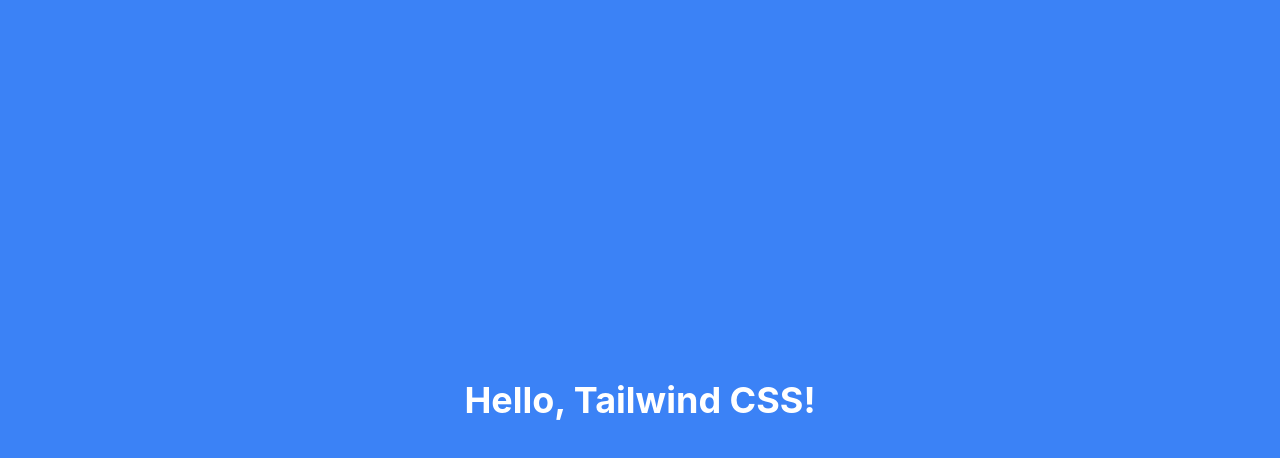
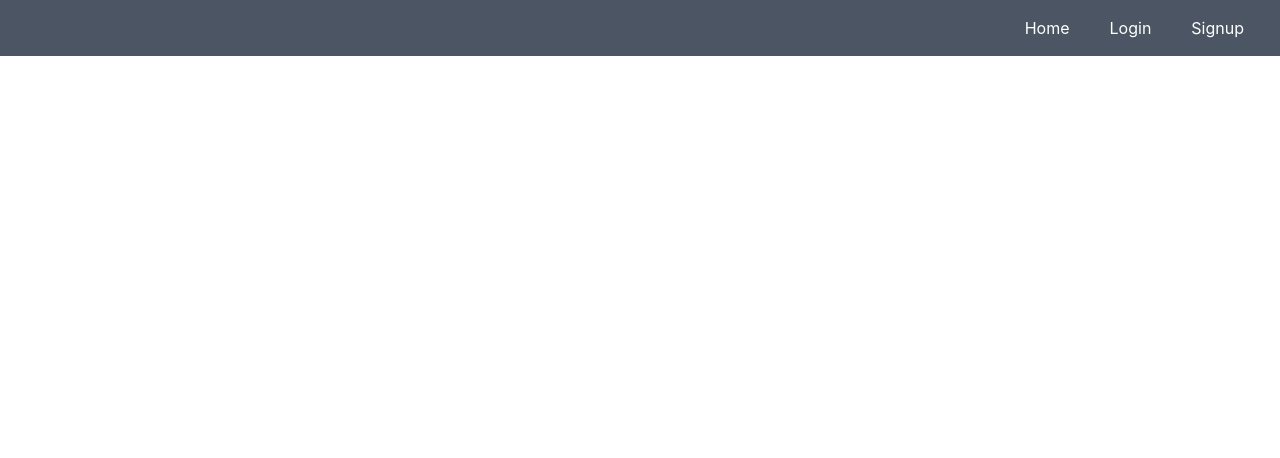
Before and after one commit to sam6akj/connectaid, a React (Create React App) app in the folder front-end/: page / in a window 1280 px wide. Shown: the top 458 px of the page. Built offline with nearby package versions, Linux system fonts and the light colour scheme.

Commit message:
added navbar.jsx

```diff
--- a/front-end/src/App.js
+++ b/front-end/src/App.js
@@ -1,9 +1,10 @@
 import './App.css';
+import NavBar from './components/NavBar';
 
 function App() {
   return (
-    <div className="min-h-screen flex items-center justify-center bg-blue-500">
-      <h1 className="text-white text-4xl font-bold">Hello, Tailwind CSS!</h1>
+    <div>
+      <NavBar/>
     </div>
   );
 }
--- /dev/null
+++ b/front-end/src/components/NavBar.css
@@ -0,0 +1,14 @@
+.navbar ul{
+    list-style: none;
+    display: inline-flex;
+
+}
+
+.navbar{
+    display: flex;
+    justify-content: flex-end;
+}
+
+.navbar li{
+    margin:auto 20px;
+}
--- /dev/null
+++ b/front-end/src/components/NavBar.jsx
@@ -0,0 +1,17 @@
+import React from "react";
+import './NavBar.css';
+
+
+const navBar = ()=>{
+    return (
+        <nav className="navbar bg-gray-600 text-white p-4">
+            <ul>
+                <li>Home</li>
+                <li>Login</li>
+                <li>Signup</li>
+            </ul>
+        </nav>
+    );
+}
+
+export default navBar;
--- a/package.json
+++ b/package.json
@@ -8,5 +8,8 @@
   },
   "keywords": [],
   "author": "",
-  "license": "ISC"
+  "license": "ISC",
+  "dependencies": {
+    "react-router-dom": "^7.0.2"
+  }
 }
```
Also changed, not shown: front-end/src/pages/Home.jsx (added), front-end/src/pages/Login.jsx (added).
